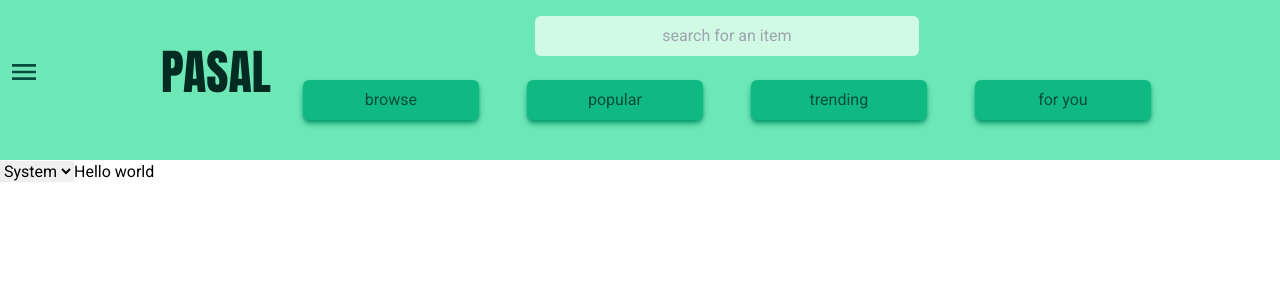
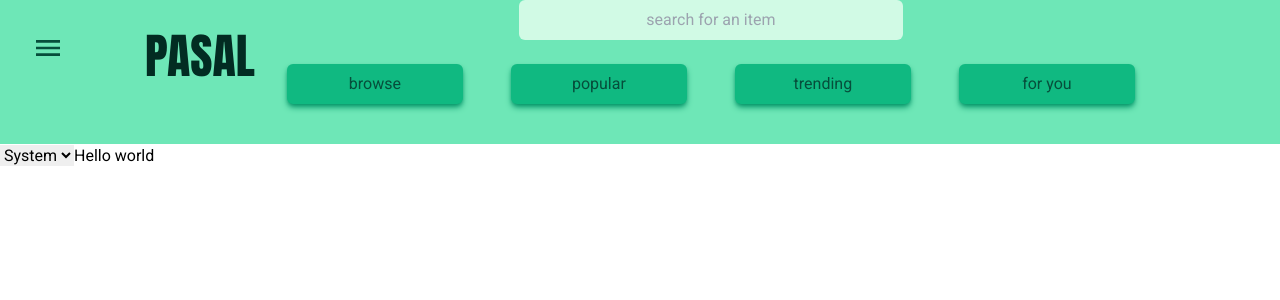
Before and after one commit to pradhanishan/pasal, a Next.js app: page / in a window 1280 px wide. Shown: the top 300 px of the page. Built offline with nearby package versions, Linux system fonts and the light colour scheme.

Commit message:
add drawer to page

```diff
--- /dev/null
+++ b/src/components/drawer-body.tsx
@@ -0,0 +1,19 @@
+'use client';
+
+type TDrawerBodyProps = {
+  handleCloseDrawer: () => void;
+};
+
+export default function DrawerBody({ handleCloseDrawer }: TDrawerBodyProps) {
+  return (
+    <div
+      onClick={handleCloseDrawer}
+      className='fixed top-0 z-10 flex h-screen w-screen flex-row'
+    >
+      {/* drawer body */}
+      <div className='w-full bg-emerald-300 sm:w-3/4 md:w-1/2 lg:w-1/4'>hi</div>
+      {/* backdrop */}
+      <div className='bg-transparent sm:w-1/4 md:w-1/2 lg:w-3/4'></div>
+    </div>
+  );
+}
--- /dev/null
+++ b/src/components/drawer-opener.tsx
@@ -0,0 +1,17 @@
+'use client';
+
+import { MdMenu } from 'react-icons/md';
+
+type TDrawerOpenerProps = {
+  openDrawerHandler: () => void;
+};
+
+export default function DrawerOpener({
+  openDrawerHandler,
+}: TDrawerOpenerProps) {
+  return (
+    <div onClick={openDrawerHandler} className='absolute left-8 top-8'>
+      <MdMenu size={32} />
+    </div>
+  );
+}
--- a/src/components/drawer.tsx
+++ b/src/components/drawer.tsx
@@ -1,11 +1,27 @@
 'use client';
 
-import { MdMenu } from 'react-icons/md';
+import { useState } from 'react';
+import DrawerBody from './drawer-body';
+import DrawerOpener from './drawer-opener';
 
 export default function Drawer() {
+  const [isDrawerOpen, setIsDrawerOpen] = useState<boolean>(false);
+
+  function openDrawer() {
+    setIsDrawerOpen(true);
+  }
+
+  function closeDrawer() {
+    setIsDrawerOpen(false);
+  }
+
   return (
-    <div className='text-emerald-900 transition-all duration-300 hover:brightness-110 dark:text-zinc-400'>
-      <MdMenu size={32} />
+    <div className='relative text-emerald-900 transition-all duration-300  dark:text-zinc-400'>
+      {isDrawerOpen ? (
+        <DrawerBody handleCloseDrawer={closeDrawer} />
+      ) : (
+        <DrawerOpener openDrawerHandler={openDrawer} />
+      )}
     </div>
   );
 }
--- a/src/components/header.tsx
+++ b/src/components/header.tsx
@@ -6,7 +6,7 @@ import Search from './search';
 export default function Header() {
   return (
     <div
-      className=' flex  flex-row items-center justify-between bg-emerald-300 px-2 pb-8 pt-4 dark:bg-zinc-900
+      className=' flex  flex-row items-start justify-between bg-emerald-300 pb-8 pt-0 dark:bg-zinc-900
     '
     >
       <div>
```
